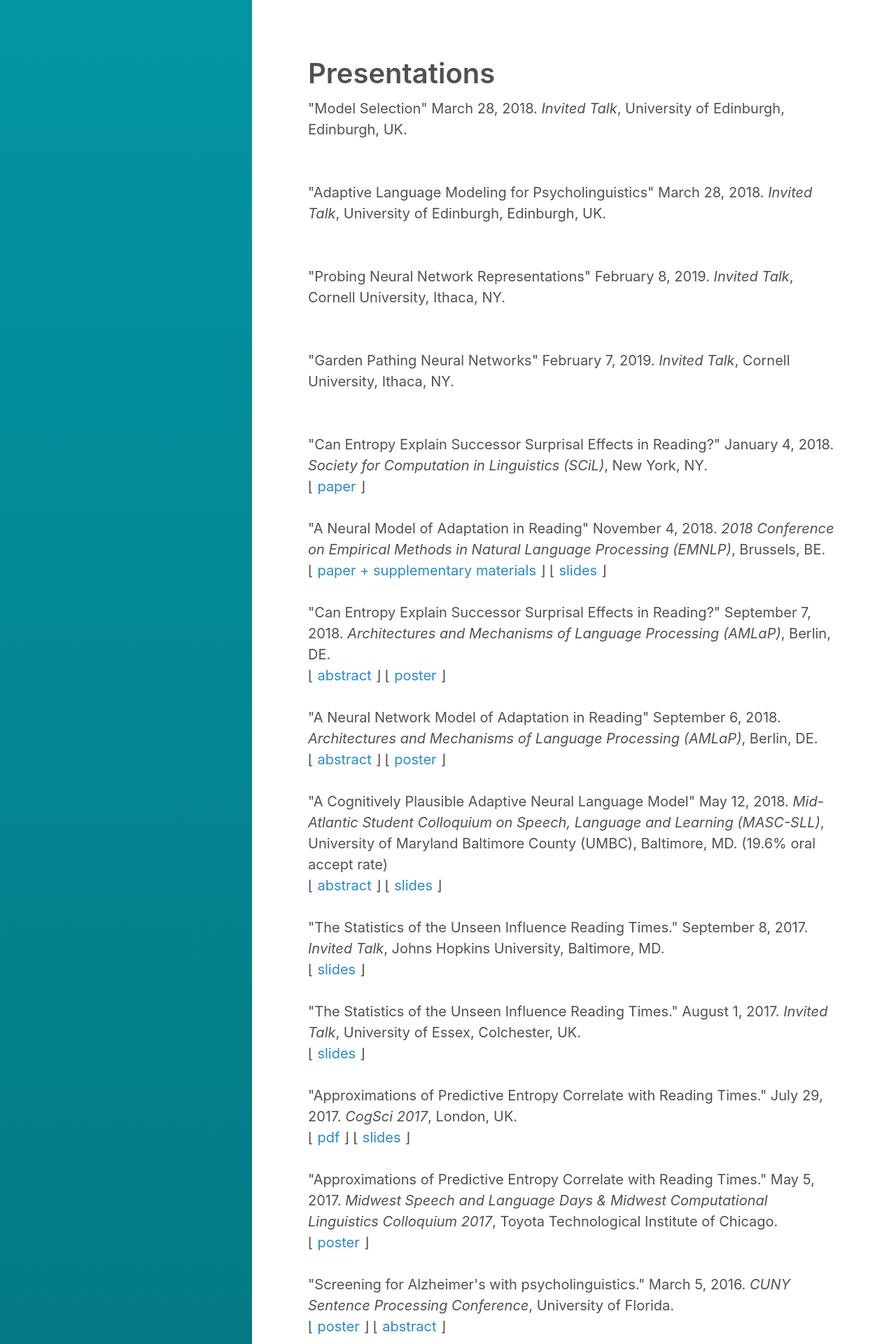
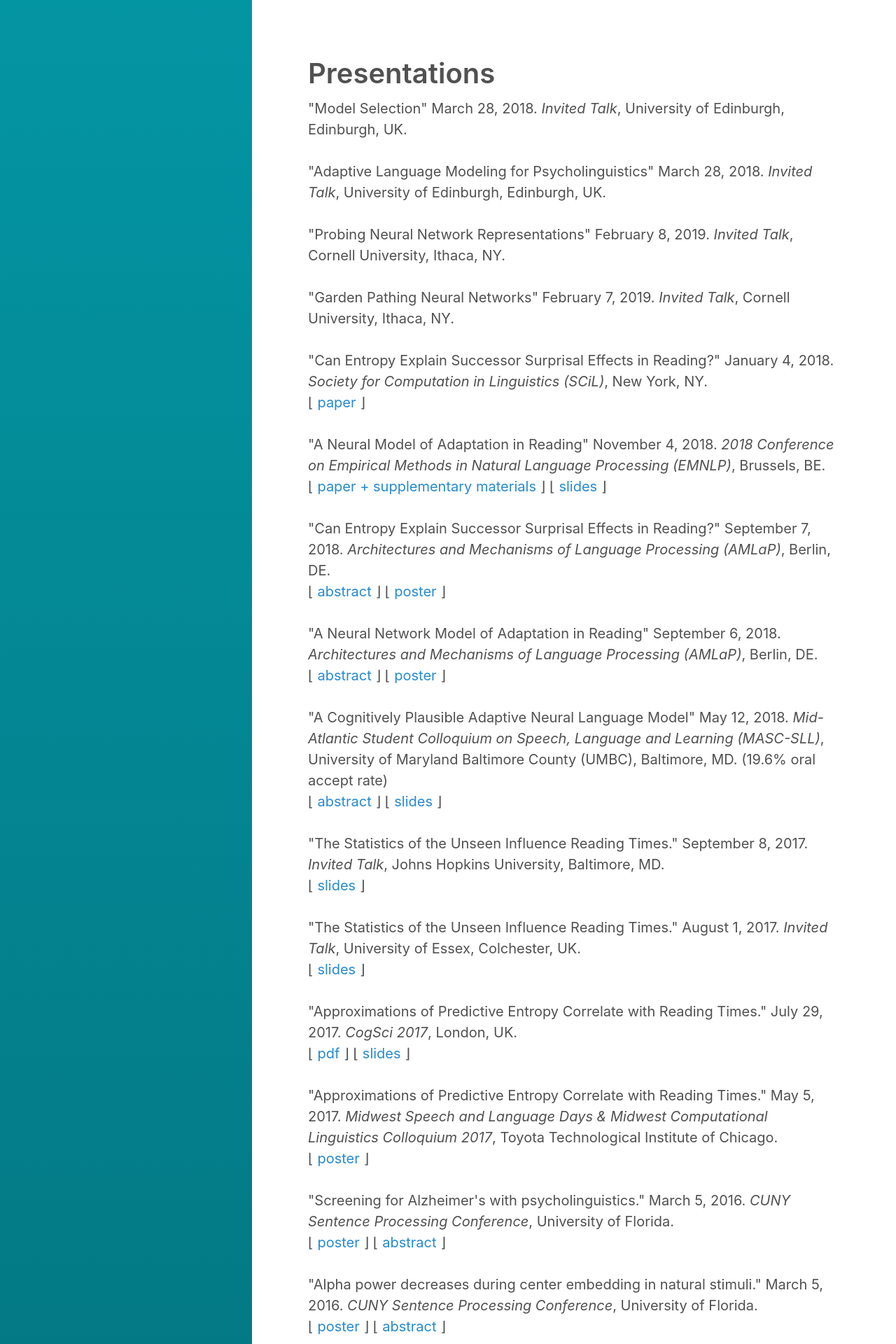
Before and after one commit to yexinqu/vansky.github.io, a Jekyll site: the page built from presentations.html, in a window 1280 px wide. Shown: the top 1920 px of the page at 70% size. Built offline with Jekyll 4.4.1, drawn with Linux system fonts in a browser that asks for light colours.

Commit message:
format tweaks

```diff
--- a/presentations.html
+++ b/presentations.html
@@ -4,10 +4,10 @@ title: Presentations
 sidebar_link: true
 order: 1
 ---
-"Model Selection" March 28, 2018. <i>Invited Talk</i>, University of Edinburgh, Edinburgh, UK.<br /><br><br>
-"Adaptive Language Modeling for Psycholinguistics" March 28, 2018. <i>Invited Talk</i>, University of Edinburgh, Edinburgh, UK.<br /><br><br>
-"Probing Neural Network Representations" February 8, 2019. <i>Invited Talk</i>, Cornell University, Ithaca, NY.<br /><br><br>
-"Garden Pathing Neural Networks" February 7, 2019. <i>Invited Talk</i>, Cornell University, Ithaca, NY.<br /><br><br>
+"Model Selection" March 28, 2018. <i>Invited Talk</i>, University of Edinburgh, Edinburgh, UK.<br /><br>
+"Adaptive Language Modeling for Psycholinguistics" March 28, 2018. <i>Invited Talk</i>, University of Edinburgh, Edinburgh, UK.<br /><br>
+"Probing Neural Network Representations" February 8, 2019. <i>Invited Talk</i>, Cornell University, Ithaca, NY.<br /><br>
+"Garden Pathing Neural Networks" February 7, 2019. <i>Invited Talk</i>, Cornell University, Ithaca, NY.<br /><br>
 "Can Entropy Explain Successor Surprisal Effects in Reading?" January 4, 2018. <i>Society for Computation in Linguistics (SCiL)</i>, New York, NY.<br /><div class='dllinks'>&lfloor; <a href="/assets/pdf/vanschijndel_linzen-2019-scil.pdf">paper</a> &rfloor; </div><br>
 "A Neural Model of Adaptation in Reading" November 4, 2018. <i>2018 Conference on Empirical Methods in Natural Language Processing (EMNLP)</i>, Brussels, BE.<br /><div class='dllinks'>&lfloor; <a href="/assets/pdf/vanschijndel_linzen-2018-emnlp_adapt-joint.pdf">paper + supplementary materials</a> &rfloor; &lfloor; <a href="/assets/pdf/vanschijndel_linzen-2018-emnlp-slides.pdf">slides</a> &rfloor;</div><br>
 "Can Entropy Explain Successor Surprisal Effects in Reading?" September 7, 2018. <i>Architectures and Mechanisms of Language Processing (AMLaP)</i>, Berlin, DE.<br /><div class='dllinks'>&lfloor; <a href="/assets/pdf/vanschijndel_linzen-2018-amlap_topk-abstract.pdf">abstract</a> &rfloor; &lfloor; <a href="/assets/pdf/vanschijndel_linzen-2018-amlap_topk-poster.pdf">poster</a> &rfloor;</div><br>
```
